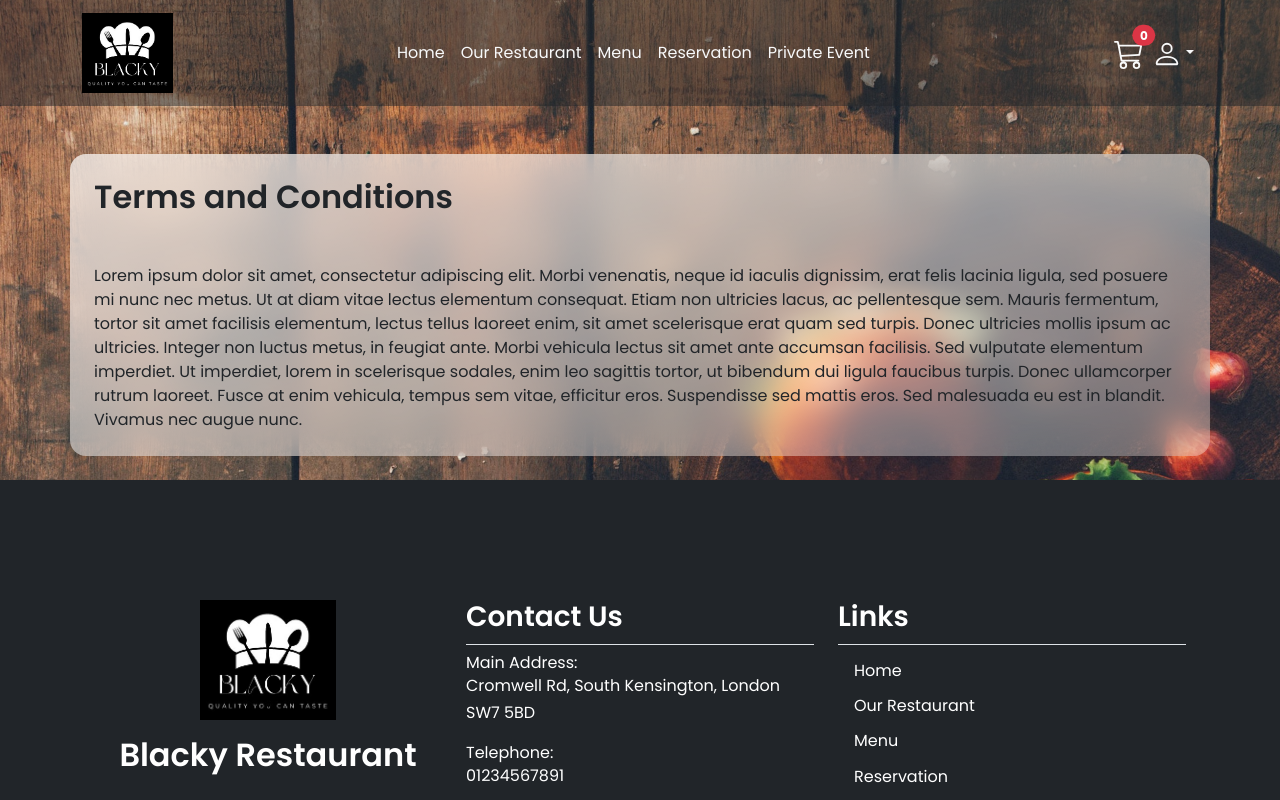
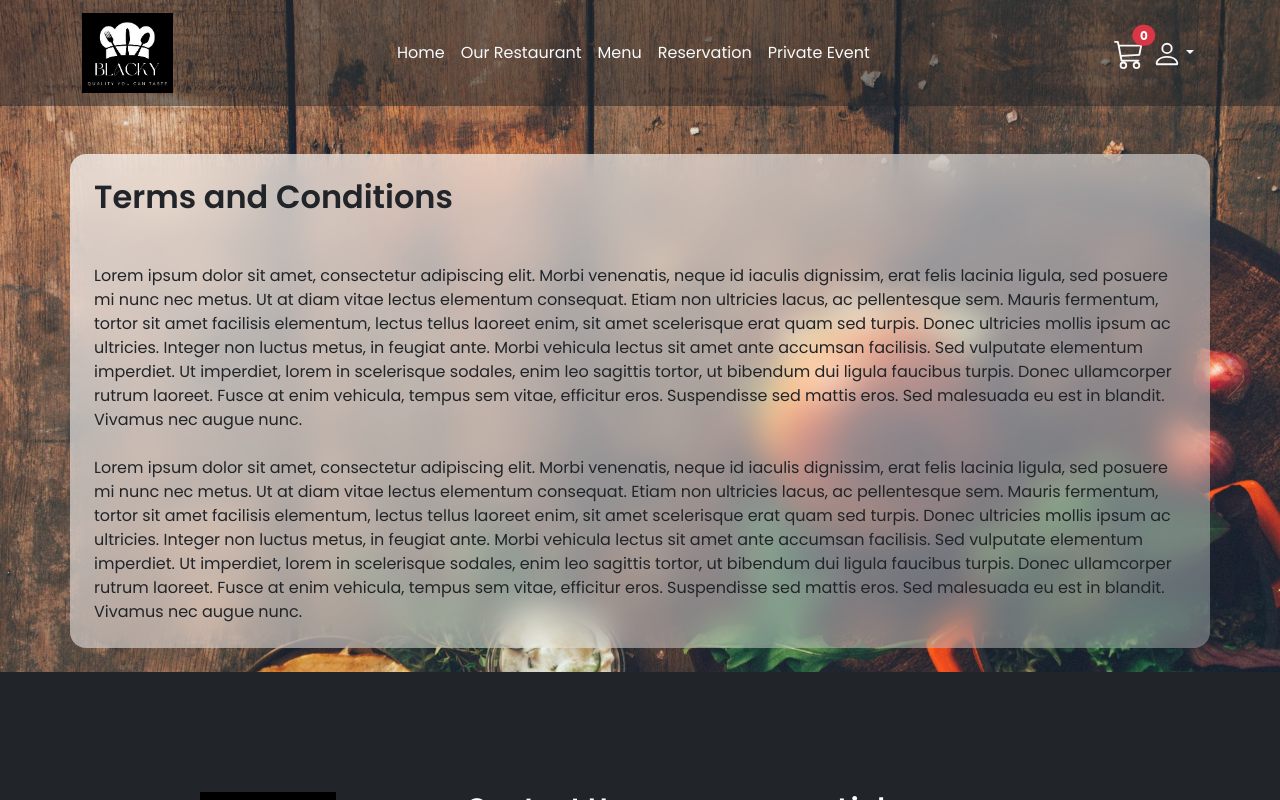
Before and after one commit to prinxtimson/project-galaxy-app, a React (Create React App) app: page /terms-and-conditions in a window 1280 px wide. Built offline with nearby package versions, Linux system fonts and the light colour scheme; no server answers.

Commit message:
update terms page

```diff
--- a/src/pages/TermsConditions.jsx
+++ b/src/pages/TermsConditions.jsx
@@ -6,6 +6,21 @@ const TermsConditions = () => {
       <div className="glass container p-4 p-sm-8 mt-5">
         <div className="mb-5">
           <h2>Terms and Conditions</h2>
+        </div>
+        <div className="mb-4">
+          Lorem ipsum dolor sit amet, consectetur adipiscing elit. Morbi
+          venenatis, neque id iaculis dignissim, erat felis lacinia ligula, sed
+          posuere mi nunc nec metus. Ut at diam vitae lectus elementum
+          consequat. Etiam non ultricies lacus, ac pellentesque sem. Mauris
+          fermentum, tortor sit amet facilisis elementum, lectus tellus laoreet
+          enim, sit amet scelerisque erat quam sed turpis. Donec ultricies
+          mollis ipsum ac ultricies. Integer non luctus metus, in feugiat ante.
+          Morbi vehicula lectus sit amet ante accumsan facilisis. Sed vulputate
+          elementum imperdiet. Ut imperdiet, lorem in scelerisque sodales, enim
+          leo sagittis tortor, ut bibendum dui ligula faucibus turpis. Donec
+          ullamcorper rutrum laoreet. Fusce at enim vehicula, tempus sem vitae,
+          efficitur eros. Suspendisse sed mattis eros. Sed malesuada eu est in
+          blandit. Vivamus nec augue nunc.
         </div>
         <div className="">
           Lorem ipsum dolor sit amet, consectetur adipiscing elit. Morbi
```
